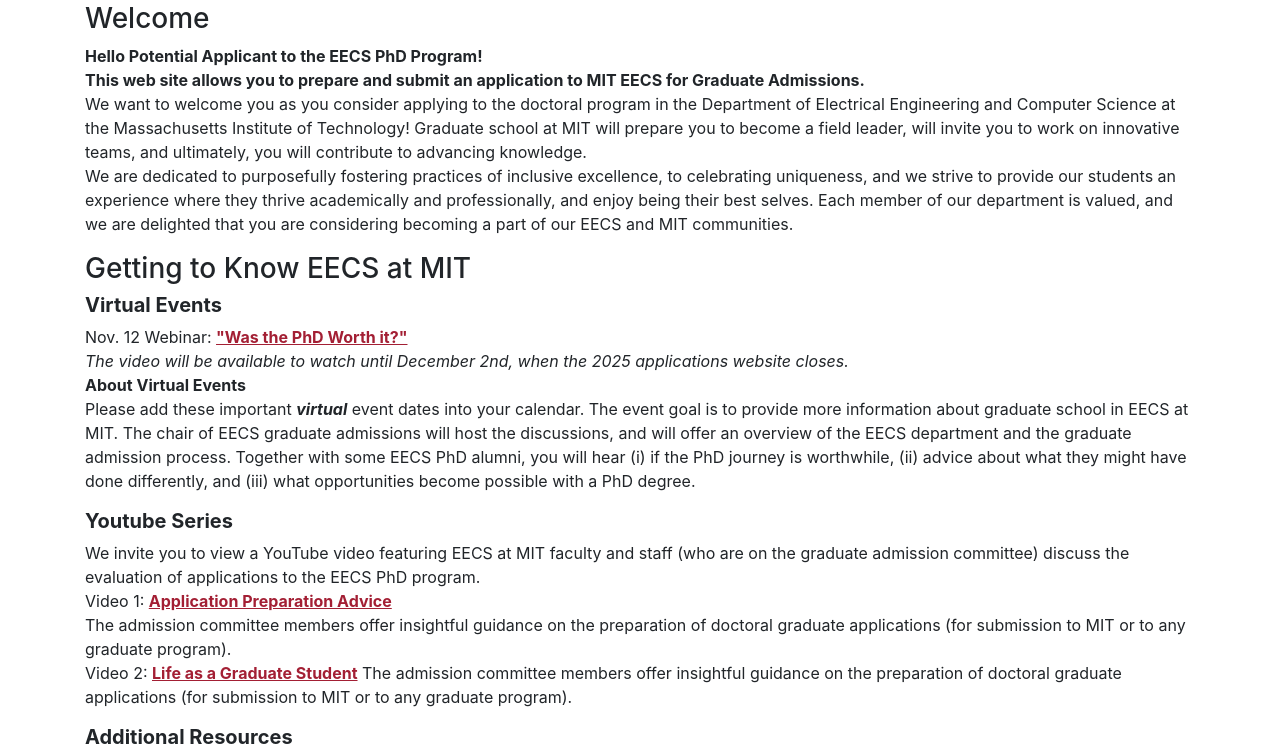
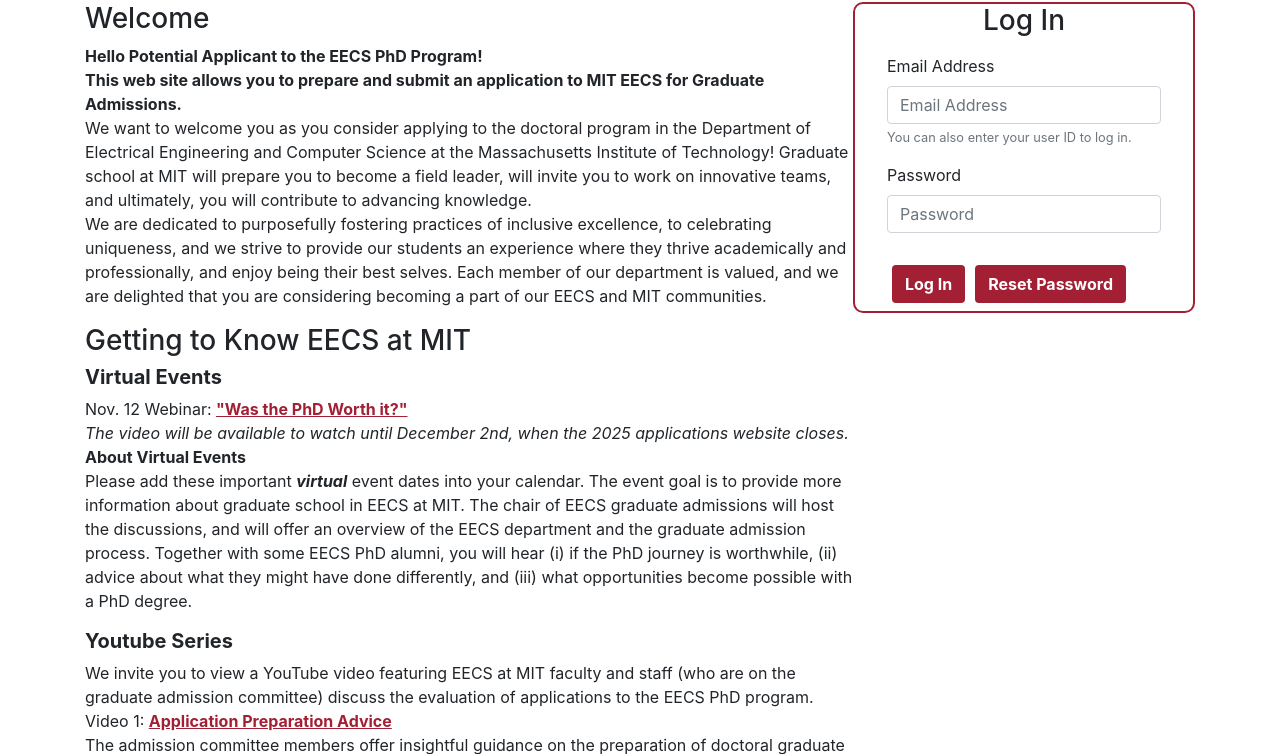
Before and after one commit to selenajwilliams/mit-ui-makeover, a website: page index.html in a window 1280 px wide. Shown: the part 54-808 px from the top of the page. Drawn offline with nearby package versions, Linux system fonts and the light colour scheme.

Commit message:
added buggy flex grid

```diff
--- a/index.html
+++ b/index.html
@@ -9,33 +9,9 @@
     <title>MIT EECS Application</title>
 </head>
 <body>
+<h1 class="text-center">MIT EECS Graduate Application 2025</h1>
 <div class="container">
-    <h1 class="text-center">MIT EECS Graduate Application 2025</h1>
-
-    <!-- <div class="log-in-panel">
-        <div class="item">
-            <h3 style="text-align:center">Log In</h3>
-        </div>
-
-        <div class="lip item">
-            <label>Email Address</label>
-            <input type="email" class="form-control" id="exampleInputEmail1" aria-describedby="emailHelp" placeholder="Email Address">
-            <small id="emailHelp" class="form-text text-muted">You can also enter your user ID to log in.</small>
-        </div>
-
-        <div class="lip item">
-            <div class="form-group">
-            <label for="exampleInputPassword1">Password</label>
-            <input type="password" class="form-control" id="exampleInputPassword1" placeholder="Password">
-            </div>
-        </div>
-
-        <div class="lip item button-panel">
-        <button type="submit" class="btn button primary btn-lip">Log In</button>
-        <button type="submit" class="btn button primary btn-lip">Reset Password</button>
-        </div>
-    </div> -->
-
+    <div class="info-text">
         <div className="welcome">
             <h3>Welcome</h3>
             <p>
@@ -111,6 +87,34 @@
         </div>
 
     </div>
+
+    <div class="log-in-panel">
+        <div class="item">
+            <h3 style="text-align:center">Log In</h3>
+        </div>
+
+        <div class="lip item">
+            <label>Email Address</label>
+            <input type="email" class="form-control" id="exampleInputEmail1" aria-describedby="emailHelp" placeholder="Email Address">
+            <small id="emailHelp" class="form-text text-muted">You can also enter your user ID to log in.</small>
+        </div>
+
+        <div class="lip item">
+            <div class="form-group">
+            <label for="exampleInputPassword1">Password</label>
+            <input type="password" class="form-control" id="exampleInputPassword1" placeholder="Password">
+            </div>
+        </div>
+
+        <div class="lip item button-panel">
+        <button type="submit" class="btn button primary btn-lip">Log In</button>
+        <button type="submit" class="btn button primary btn-lip">Reset Password</button>
+        </div>
+    </div>
+
+
+
+    </div>
     <!-- Optional JavaScript -->
     <!-- jQuery first, then Popper.js, then Bootstrap JS -->
     <script src="https://code.jquery.com/jquery-3.3.1.slim.min.js" integrity="sha384-q8i/X+965DzO0rT7abK41JStQIAqVgRVzpbzo5smXKp4YfRvH+8abtTE1Pi6jizo" crossorigin="anonymous"></script>
--- a/styles.css
+++ b/styles.css
@@ -1,3 +1,22 @@
+.container {
+    display: grid;
+    grid-template-columns: 2fr 1fr;
+}
+
+.info-text {
+    grid-column: 1 / 3;
+    /* grid-row: 1 / 3; */
+}
+
+.log-in-panel {
+    grid-column: 3;
+    max-height:max-content;
+    display: flex;
+    flex-direction: column;
+    border-radius: 10px;
+    border: 2px solid #A31F34;
+}
+
 
 a {
     color: #A31F34;
@@ -12,12 +31,7 @@
     font-weight: bold;
 }
 
-.log-in-panel {
-    display: flex;
-    flex-direction: column;
-    border-radius: 10px;
-    border: 2px solid #A31F34;
-}
+
 
 .button-panel {
     display: flex;
```
Lines whose indentation alone changed are shown as unchanged.
